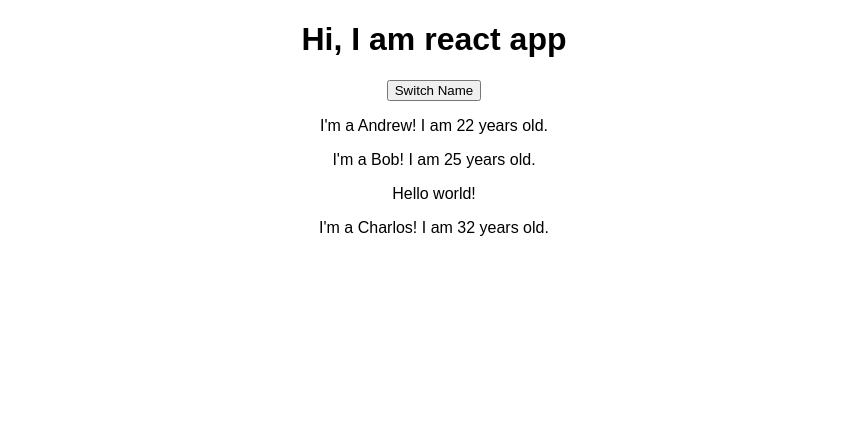
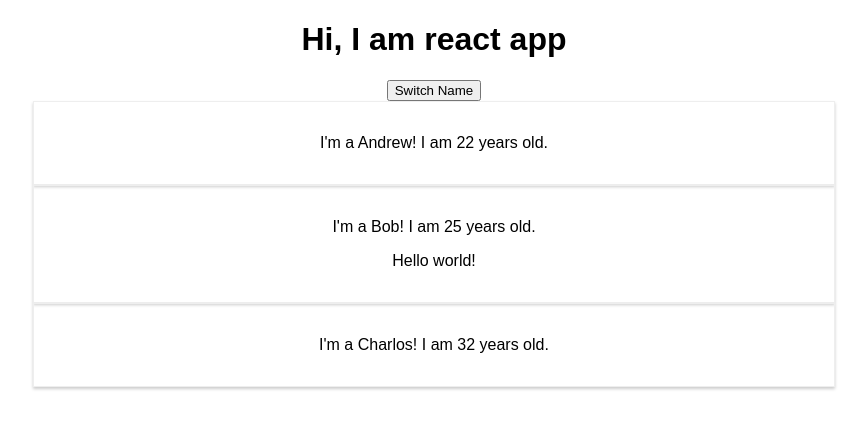
Before and after one commit to HuynhHongAn/React-Course-React-complete-guild, a React (Create React App) app: page / in a window 1280 px wide. Shown: the top 428 px of the page, without its empty margins (206-1073 px from the left). Built offline with nearby package versions, Linux system fonts and the light colour scheme.

Commit message:
External style

```diff
--- /dev/null
+++ b/src/Person/Person.css
@@ -0,0 +1,8 @@
+.person {
+    width: 60%;
+    margin: auto;
+    border: 1px solid #eeeeee;
+    box-shadow: 0 2px 3px #ccc;
+    padding: 16px;
+    text-align: center;
+}
--- a/src/Person/Person.js
+++ b/src/Person/Person.js
@@ -1,8 +1,9 @@
 import React from 'react';
+import './Person.css';
 
 const person = (props) => {
     return (
-        <div>
+        <div className="person">
             <p onClick={props.click}>I'm a {props.name}! I am {props.age} years old.</p>
             <p>{props.children}</p>
         </div>
```
